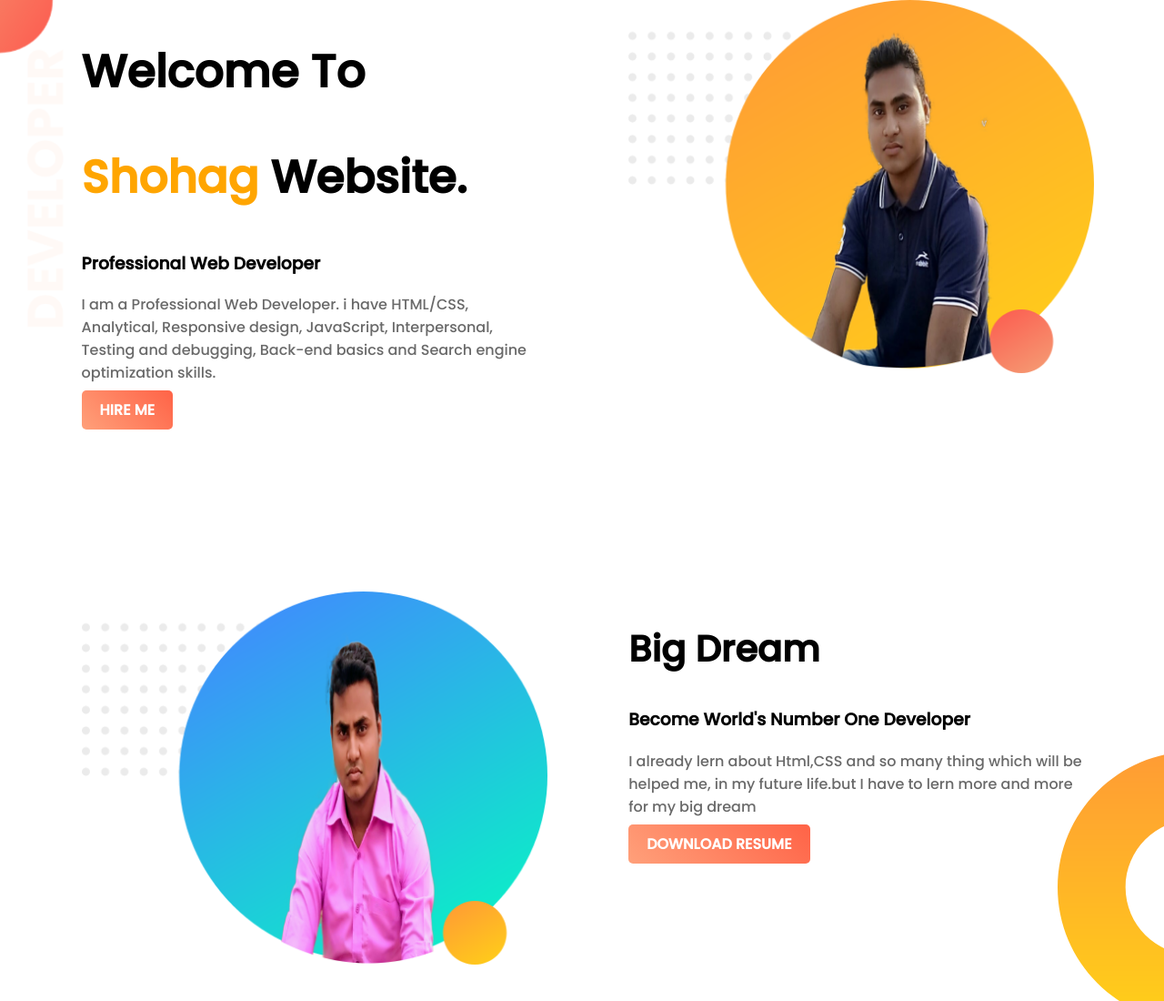
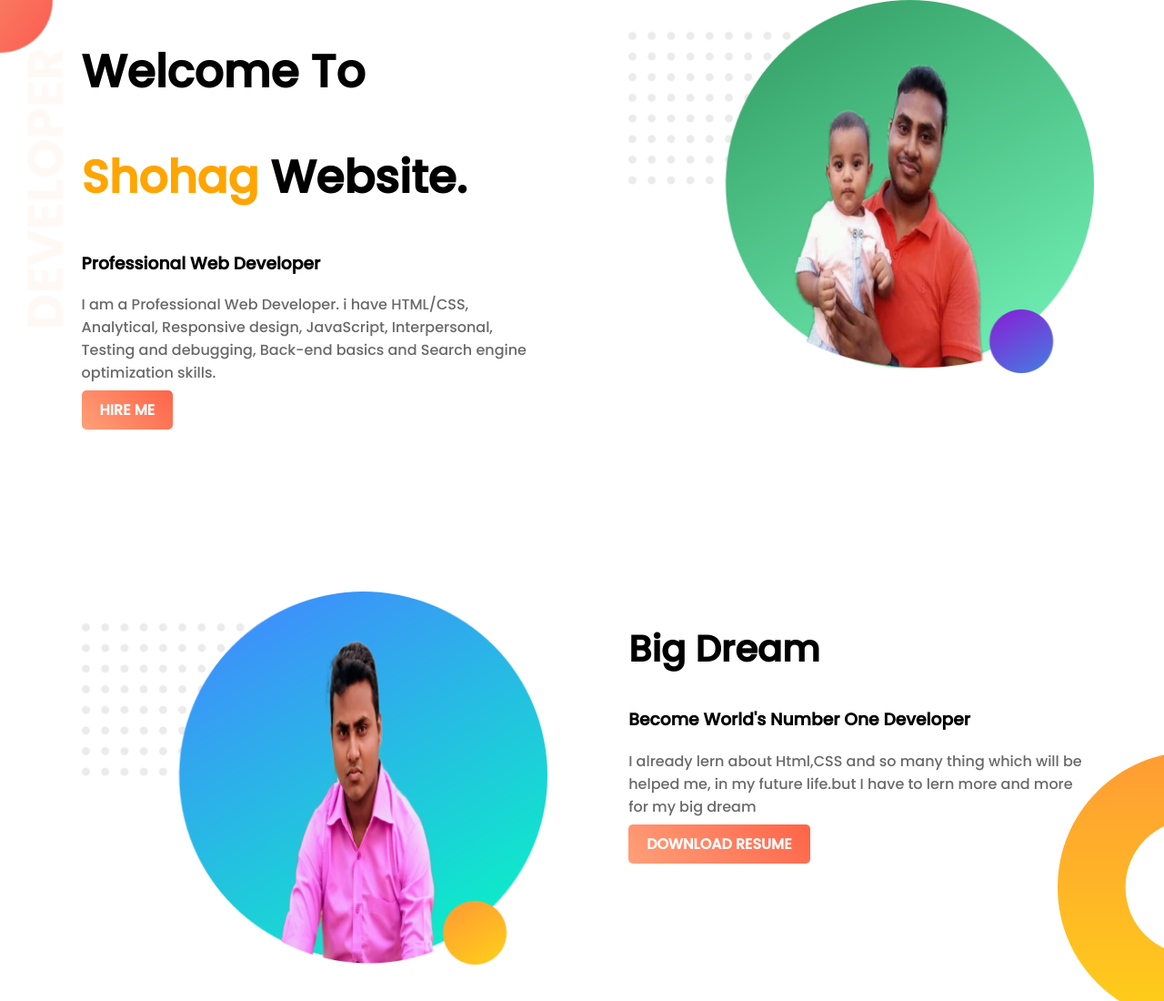
Before and after one commit to Shohagb90/web-portfolio, a plain HTML site: page index.html in a window 1280 px wide. Shown: the top 1100 px of the page at 91% size. Drawn offline with Linux system fonts and the light colour scheme.

Commit message:
pic change

```diff
--- a/index.html
+++ b/index.html
@@ -25,7 +25,7 @@
                 <a class="link-button" target="_blank" href="https://www.linkedin.com/in/shohagb90/">HIRE ME</a>
          </div>
             <div class="half-width">
-                <img src="images/top.png" alt="">
+                <img src="images/sn.png" alt="">
             </div>
         </section>
         <section class="dream-area">
```
Also changed, not shown: images/sn.png (added).
